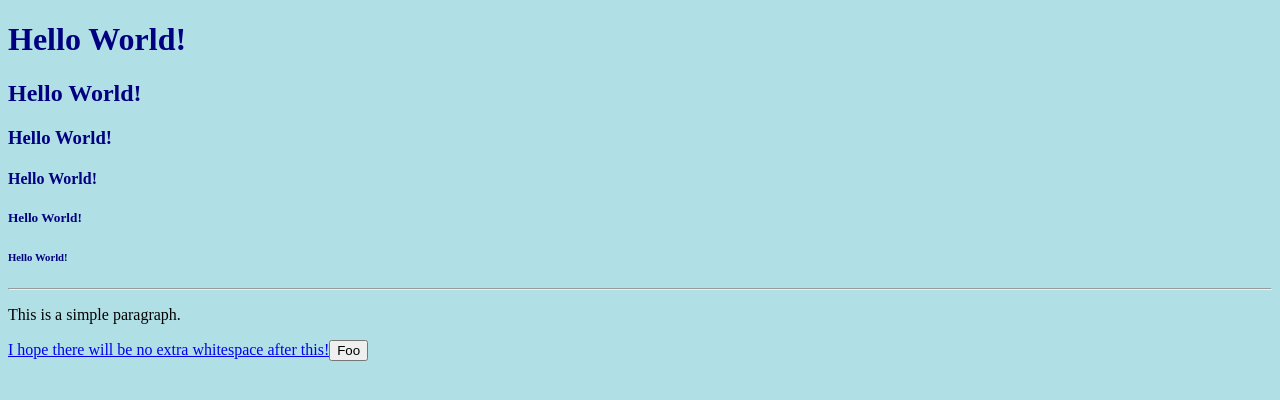
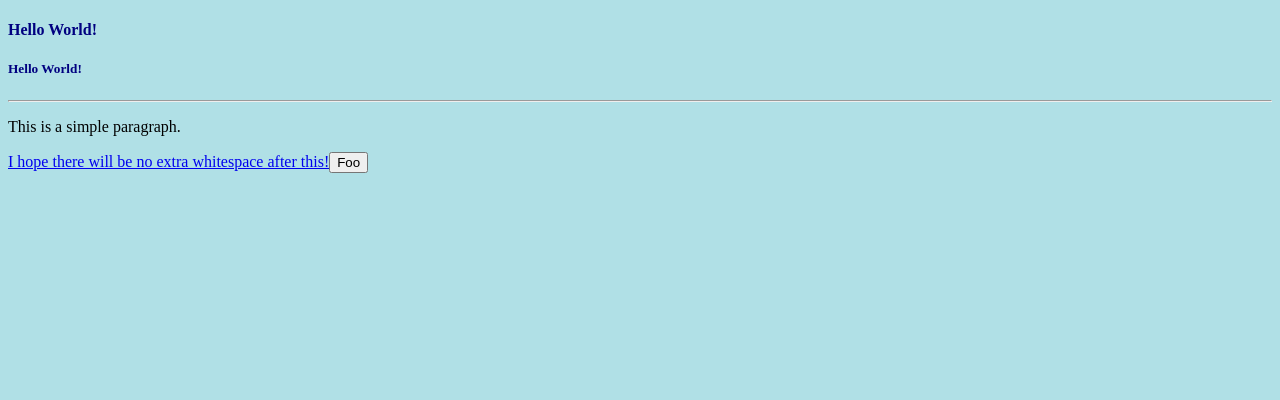
Before and after one commit to mglowa/lfa_webpage, a plain HTML site: page index.html in a window 1280 px wide. Drawn offline with Linux system fonts and the light colour scheme.

Commit message:
test commit

```diff
--- a/index.html
+++ b/index.html
@@ -9,12 +9,8 @@
 	<link rel="icon" href="image/favicon.ico" type="image/x-icon">
 </head>
 <body style="background-color:powderblue;">
-	<h1 style="color:navy;">Hello World!</h1>
-	<h2 style="color:navy;">Hello World!</h1>
-	<h3 style="color:navy;">Hello World!</h1>
 	<h4 style="color:navy;">Hello World!</h1>
 	<h5 style="color:navy;">Hello World!</h1>
-	<h6 style="color:navy;">Hello World!</h1>
 	<hr>
 	<p>This is a simple paragraph.</p>
 	<a href="#">I hope there will be no extra whitespace after this!</a><!--
```
